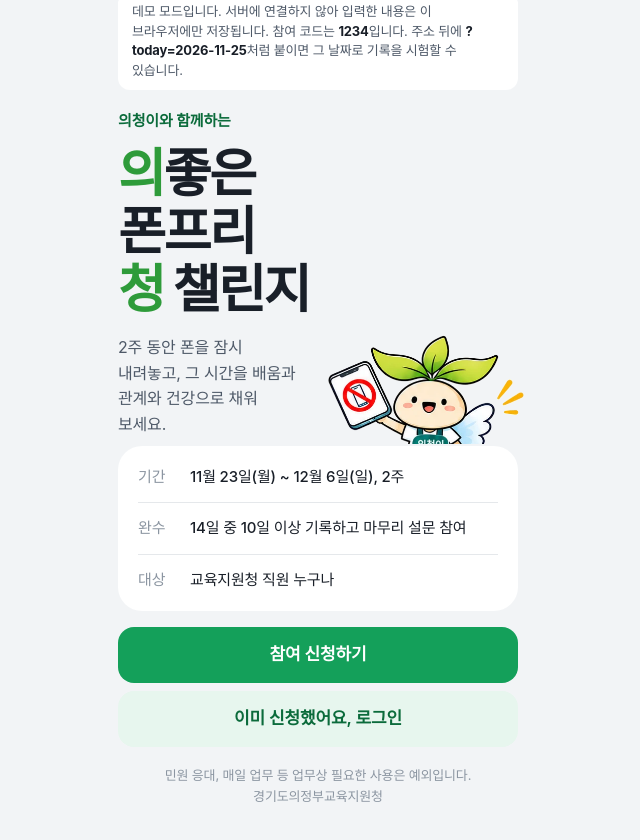
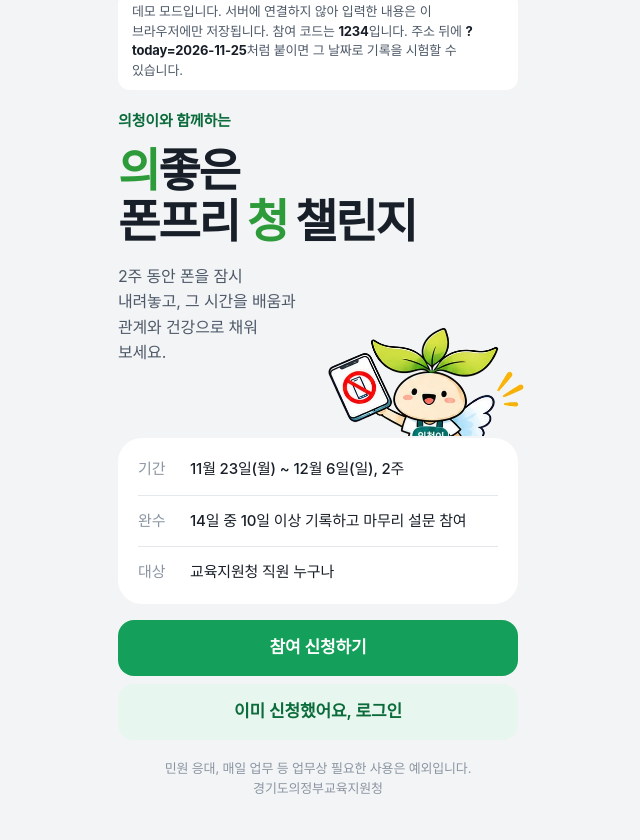
Before and after one commit to sunmoonas-hub/uicheong, a plain HTML site: page index.html in a window 1280 px wide. Shown: the part 62-902 px from the top of the page, without its empty margins (322-962 px from the left). Drawn offline with Linux system fonts and the light colour scheme; a web font is replaced by a local one.

Commit message:
제목을 포스터처럼 두 줄로(의좋은 / 폰프리 청 챌린지)
Co-Authored-By: Claude Opus 5.5 <noreply@anthropic.com>

```diff
--- a/index.html
+++ b/index.html
@@ -81,7 +81,7 @@ h1,h2,h3{margin:0;font-weight:700}
 #s-welcome{padding-bottom:0}
 .hero{position:relative;padding:20px 0 0;min-height:340px}
 .hero .kicker{font-size:15px;font-weight:600;color:var(--brand-ink);margin:0 0 12px}
-.title{font-size:clamp(40px,12.5vw,52px);line-height:1.12;font-weight:800;letter-spacing:-.045em;margin:0;color:var(--ink)}
+.title{font-size:clamp(34px,10.2vw,46px);white-space:nowrap;line-height:1.12;font-weight:800;letter-spacing:-.045em;margin:0;color:var(--ink)}
 .title span{display:block}
 /* 포스터처럼 '의'(의정부)와 '청'(교육지원청)만 초록으로: 이름 속 두 글자가 기관을 가리킨다는 걸 보여 준다 */
 .title em{font-style:normal;color:var(--poster)}
@@ -310,7 +310,7 @@ textarea.in{height:auto;min-height:96px;padding:14px 16px;resize:none;line-heigh
   <section class="screen" id="s-welcome">
     <div class="hero">
       <p class="kicker">의청이와 함께하는</p>
-      <h1 class="title"><span><em>의</em>좋은</span><span>폰프리</span><span><em>청</em> 챌린지</span></h1>
+      <h1 class="title"><span><em>의</em>좋은</span><span>폰프리 <em>청</em> 챌린지</span></h1>
       <p class="lead">2주 동안 폰을 잠시 내려놓고, 그 시간을 배움과 관계와 건강으로 채워 보세요.</p>
       <img class="mascot" src="assets/euicheong.png" alt="폰을 들고 웃는 새싹 캐릭터 의청이">
     </div>
```
